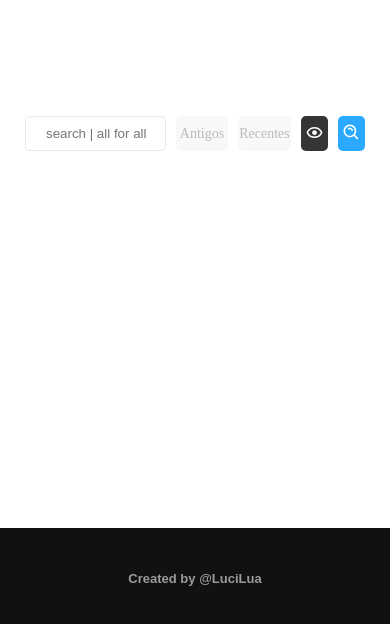
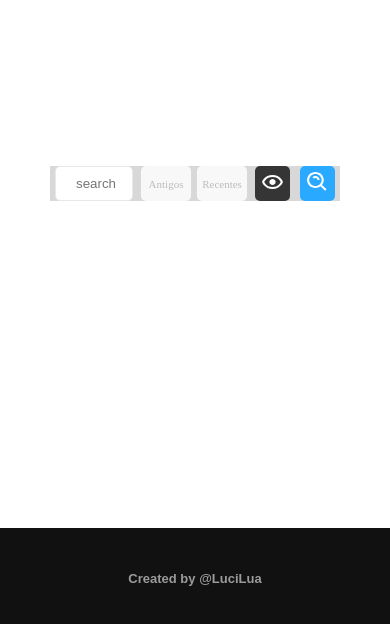
Before and after one commit to LuciLua/blog, a plain HTML site: page pages/posts.html in a window 390 px wide. Shown: the part 316-940 px from the top of the page. Drawn offline with Linux system fonts and the light colour scheme; a web font is replaced by a local one.

Commit message:
:cactus: link image after item post-list search + ajust sizes

```diff
--- a/css/stylePostInter.css
+++ b/css/stylePostInter.css
@@ -562,23 +562,28 @@ form .div-nome-email input:valid + .label-name::after{
     width: 100%;
     height: 100%;
 
-    padding: 10px 20px 10px 20px;
+    margin-left: auto;
+    margin-right: auto;
+
+    padding: 50px;
 
     position: relative;
 }
 
 .search-page .search{
-    max-width: 1330px;
+    max-width: 700px;
     width: 100%;
     height: 35px;
 
-    margin-bottom: 30px;
+    margin: 10px 0 10px 0;
 
     position: relative;
 
     display: flex;
     align-items: center;
     justify-content: center;
+
+    background-color: rgb(216, 216, 216);
  }
 
  .search-page .search input{
@@ -614,6 +619,7 @@ form .div-nome-email input:valid + .label-name::after{
 .search-page .search label{
     width: 15%;
     max-width: 100px;
+    min-width: 50px;
     height: 100%;
 
     border-radius: 5px;
@@ -622,11 +628,11 @@ form .div-nome-email input:valid + .label-name::after{
 
     font-family: ralewayMedium;
     font-display: swap;
-    font-size: 14px;
+    font-size: clamp(11px,2vw, 14px);
 
     padding: 3px 15px 3px 15px;
 
-    margin: 5px;
+    margin: 3px;
 
     display: flex;
     justify-content: center;
@@ -649,6 +655,7 @@ form .div-nome-email input:valid + .label-name::after{
 
 .search-page .search button{
     width: 10%;
+    min-width: 35px;
     max-width: 50px;
     height: 100%;
 
@@ -658,7 +665,7 @@ form .div-nome-email input:valid + .label-name::after{
     background-color: #29a9ff;
     color: #fff;
 
-    margin: 5px;
+    margin: 0 5px 0 5px;
     cursor: pointer;
 
     user-select: none;
@@ -682,19 +689,16 @@ form .div-nome-email input:valid + .label-name::after{
 }
 
 .search-page .result-search{
+
+    max-width: 700px;
     width: 100%;
-    max-width: 1330px;
-
     min-height: 1vh;
     height: fit-content;
 
     position: relative;
 
-    margin: 0 0 30px 0;
-
     display: flex;
     justify-content: center;
-
 }
 
 .search-page .result-search .list-search{
@@ -707,8 +711,6 @@ form .div-nome-email input:valid + .label-name::after{
 
     width: 100%;
     height: 100%;
-
-    padding: 10px;
 }
 
 .search-page .result-search .list-search .failSearch {
@@ -739,16 +741,18 @@ form .div-nome-email input:valid + .label-name::after{
     font-size: 14px;
     font-display: swap;
 
-    margin: 15px;
+    margin: 5px 0 5px 0;
 
     width: fit-content;
     height: 30px;
 
-    padding: 10px 20px 10px 40px;
+    padding: 10px 20px 10px 20px;
 
     background-color: #ebebeb;
 
     text-decoration: none;
+
+    border-radius: 6px;
 
     position: relative;
 
@@ -773,22 +777,34 @@ form .div-nome-email input:valid + .label-name::after{
     }
 }
 
+.search-page .result-search .list-search .item::after{
+    width: 30px;
+    height: 30px;
 
-.search-page .result-search .list-search .item:hover::before{
-    transform: rotate(90deg);
-    transition: 0.5s;
+    background-color: #EBEBEB;
+    content: '';
+
+    position: absolute;
+    right: -32px;
+
+    border-radius: 6px;
+    background-image: url('/img/bx-link.svg');
+    background-repeat: no-repeat;
+    background-position: center;
 }
 
-.search-page .result-search .list-search .item::before{
 
-    content: '';
-    width: 15px;
-    height: 15px;
+@media only screen and (max-width: 600px) {
+    .search-page .result-search{
+        padding: 0;
+    }
 
-    display: flex;
-    position: absolute;
+.search-page .search{
+    margin: 10px 50px 10px 50px;
+}
 
-    left: 10px;
+    .search-page .result-search .list-search{
+        padding: 0;
+    }
 
-    background-color: #595959;
 }
```
Also changed, not shown: img/bx-link.svg (added).
